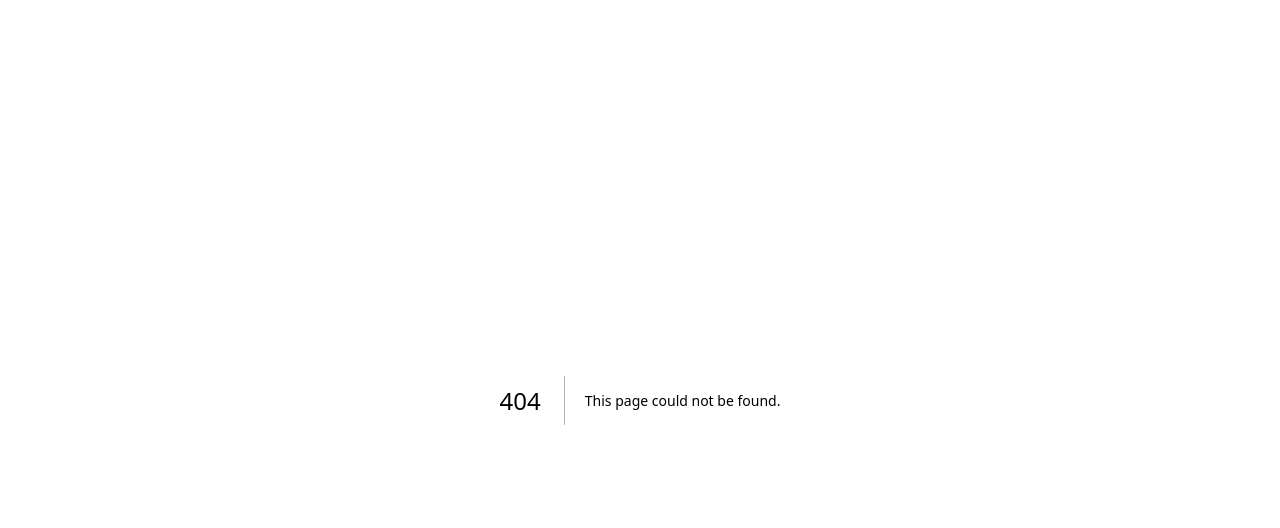
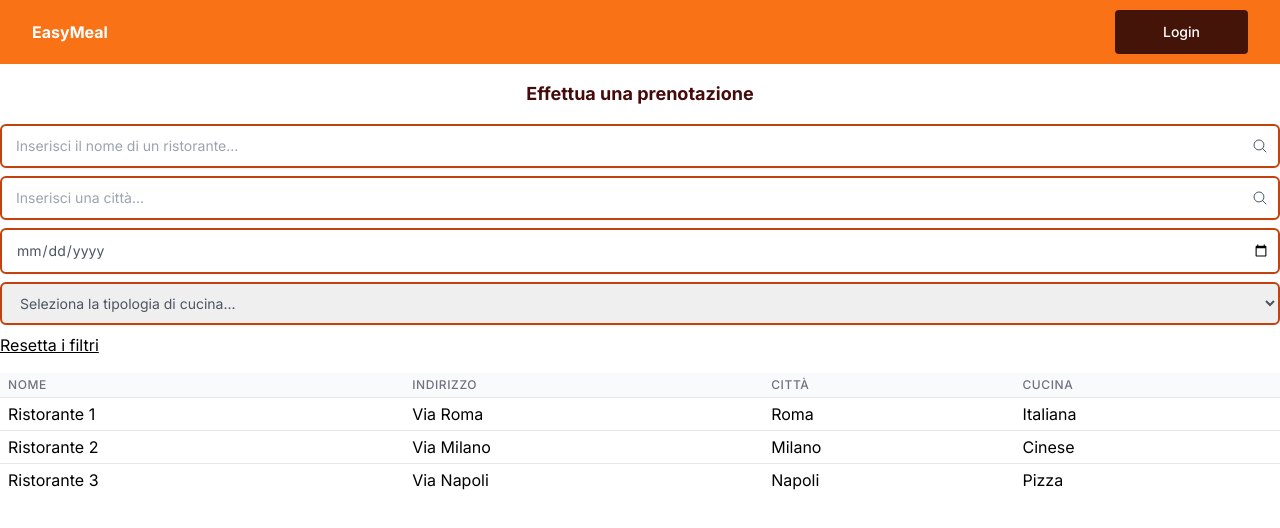
Before and after one commit to RAMtastic6/Proof-of-Concept, a Next.js app in the folder next-js/poc/: page /new_create-reservation in a window 1280 px wide. Before the commit this address had no page. Shown: the top 528 px of the page. Built offline with nearby package versions, Linux system fonts and the light colour scheme.

Commit message:
Ended refactoring of create-reservation.

```diff
--- /dev/null
+++ b/next-js/poc/app/new_create-reservation/page.tsx
@@ -0,0 +1,16 @@
+import Header from '@/app/ui/header';
+import Table from '../ui/create-reservation/table';
+import RestaurantSearch from '../ui/new_create-reservation/restaurant_search';
+
+export default function Home() {
+    return (
+      <div className = "w-full">
+        <Header />
+        <div className="container mx-auto mt-4 space-y-4">
+          <h1 className="text-lg font-bold text-center text-red-950"> Effettua una prenotazione </h1>
+          <RestaurantSearch />
+          <Table />
+        </div>
+      </div>
+    )
+  }
--- a/next-js/poc/app/test/page.tsx
+++ /dev/null
@@ -1,15 +0,0 @@
-import Header from '@/app/ui/header';
-import Search from '../ui/create-reservation/search';
-
-export default function Home() {
-    return (
-      <div className = "w-full">
-        <Header />
-        <div className="mt-4">
-          <h2 className="text-lg font-bold">Ristoranti</h2>
-          <p>Seleziona data, ora di arrivo, città e tipologia di cucina per ricercare un ristorante</p>
-          <Search />
-        </div>
-      </div>
-    )
-  }
--- a/next-js/poc/app/ui/header.tsx
+++ b/next-js/poc/app/ui/header.tsx
@@ -11,7 +11,8 @@ export default function Header() {
 
                     <div className="flex items-center gap-4">
                         <div className="sm:flex sm:gap-4">
-                            <a className="rounded-md bg-red-950 px-5 py-2.5 text-sm font-medium text-white shadow" href="#"> Login </a>
+                            <a className="inline-block rounded bg-orange-950 px-12 py-3 text-sm font-medium text-white hover:bg-white hover:text-orange-900 focus:outline-none focus:ring"
+                                href="#"> Login </a>
                         </div>
                     </div>
                 </div>
--- /dev/null
+++ b/next-js/poc/app/ui/new_create-reservation/restaurant_search.tsx
@@ -0,0 +1,88 @@
+"use client";
+
+export default function RestaurantSearch() {
+    return (
+        <div className="space-y-2">
+
+            <div className="relative">
+                <input
+                    type="text"
+                    id="Search"
+                    placeholder="Inserisci il nome di un ristorante..."
+                    className="w-full rounded-md border-2 border-orange-700 py-2.5 pe-10 shadow-sm sm:text-sm pl-[14px]"
+                />
+
+                <span className="absolute inset-y-0 end-0 grid w-10 place-content-center">
+                    <button type="button" className="text-gray-600 hover:text-gray-700">
+
+                        <svg
+                            xmlns="http://www.w3.org/2000/svg"
+                            fill="none"
+                            viewBox="0 0 24 24"
+                            strokeWidth="1.5"
+                            stroke="currentColor"
+                            className="h-4 w-4"
+                        >
+                            <path
+                                strokeLinecap="round"
+                                strokeLinejoin="round"
+                                d="M21 21l-5.197-5.197m0 0A7.5 7.5 0 105.196 5.196a7.5 7.5 0 0010.607 10.607z"
+                            />
+                        </svg>
+                    </button>
+                </span>
+            </div>
+
+            <div className="relative">
+                <input
+                    type="text"
+                    id="Search"
+                    placeholder="Inserisci una città..."
+                    className="w-full rounded-md border-2 border-orange-700 py-2.5 pe-10 shadow-sm sm:text-sm pl-[14px]"
+                />
+
+                <span className="absolute inset-y-0 end-0 grid w-10 place-content-center">
+                    <button type="button" className="text-gray-600 hover:text-gray-700">
+
+                        <svg
+                            xmlns="http://www.w3.org/2000/svg"
+                            fill="none"
+                            viewBox="0 0 24 24"
+                            strokeWidth="1.5"
+                            stroke="currentColor"
+                            className="h-4 w-4"
+                        >
+                            <path
+                                strokeLinecap="round"
+                                strokeLinejoin="round"
+                                d="M21 21l-5.197-5.197m0 0A7.5 7.5 0 105.196 5.196a7.5 7.5 0 0010.607 10.607z"
+                            />
+                        </svg>
+                    </button>
+                </span>
+            </div>
+
+            <div className="relative">
+                <input
+                    type="date"
+                    className="w-full rounded-md border-2 border-orange-700 py-2.5 pe-2 shadow-sm sm:text-sm pl-[14px] text-gray-600"
+                />
+            </div>
+
+            <div className="relative">
+
+                <select
+                    name="HeadlineAct"
+                    id="HeadlineAct"
+                    className="w-full rounded-md border-2 border-orange-700 py-2.5 pe-2 shadow-sm sm:text-sm pl-[14px] text-gray-600"
+                >
+                    <option value="">Seleziona la tipologia di cucina...</option>
+                    <option value="JM">John Mayer</option>
+                </select>
+            </div>
+            <div>
+                <a href="#" className="underline">Resetta i filtri</a>
+            </div>
+        </div>
+    );
+}
```
